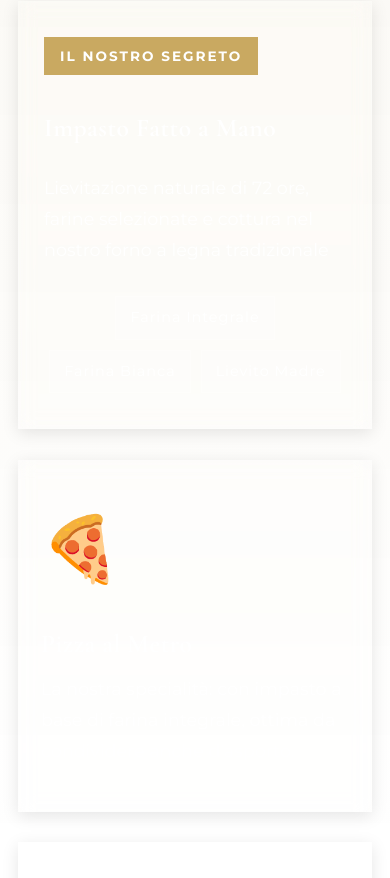
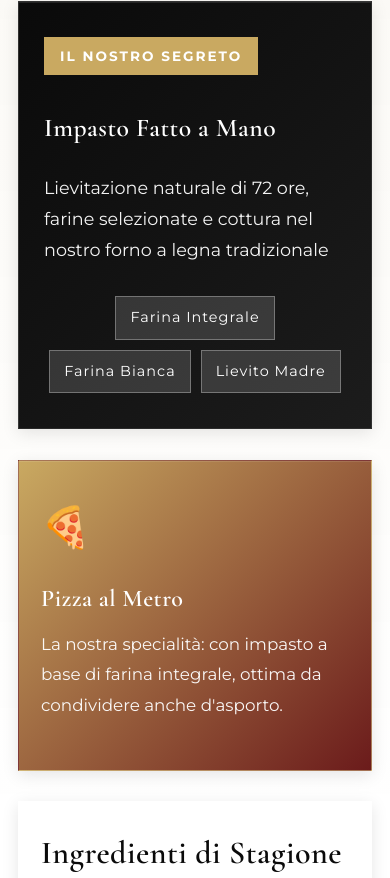
Before and after one commit to AyoubMahfoud/pizzeriacentro, a React (Vite) app: page / in a window 390 px wide. Shown: the part 4809-5687 px from the top of the page. Built offline with nearby package versions, Linux system fonts and the light colour scheme; a web font is replaced by a local one.

Commit message:
Fix mobile visibility - force display and colors for large-box and medium-box content on small devices with !important rules

```diff
--- a/src/modern-structure.css
+++ b/src/modern-structure.css
@@ -2342,32 +2342,51 @@
 
   .large-box {
     padding: 35px 25px;
-  }
-
-  .box-content {
+    background: linear-gradient(135deg, var(--rich-black), var(--charcoal)) !important;
+    color: white !important;
+  }
+
+  .large-box .box-content {
     width: 100%;
-    display: flex;
+    display: flex !important;
     flex-direction: column;
     gap: 15px;
-  }
-
-  .box-title {
+    visibility: visible !important;
+    opacity: 1 !important;
+  }
+
+  .large-box .box-title {
     font-size: 1.6rem;
     margin-bottom: 12px;
     line-height: 1.4;
-  }
-
-  .box-description {
+    color: white !important;
+    visibility: visible !important;
+  }
+
+  .large-box .box-description {
     font-size: 1.1rem;
     line-height: 1.75;
     margin-bottom: 15px;
-  }
-
-  .box-badge {
+    color: white !important;
+    opacity: 0.95 !important;
+    visibility: visible !important;
+  }
+
+  .large-box .box-badge {
     font-size: 0.85rem;
     padding: 7px 16px;
-    display: inline-block;
+    display: inline-block !important;
     width: fit-content;
+    background: var(--luxury-gold) !important;
+    color: white !important;
+    visibility: visible !important;
+  }
+
+  .large-box .feature-tag {
+    background: rgba(255, 255, 255, 0.15) !important;
+    color: white !important;
+    border-color: rgba(255, 255, 255, 0.3) !important;
+    visibility: visible !important;
   }
 
   .box-features {
@@ -2384,6 +2403,33 @@
   .feature-highlight {
     font-size: 0.9rem;
     padding: 7px 16px;
+  }
+
+  /* Medium Box (Pizza al Metro) */
+  .medium-box.gold-box {
+    background: var(--gradient-luxury) !important;
+    color: white !important;
+    padding: 30px 22px;
+  }
+
+  .medium-box.gold-box .box-title {
+    font-size: 1.5rem !important;
+    color: white !important;
+    visibility: visible !important;
+  }
+
+  .medium-box.gold-box .box-description {
+    font-size: 1.05rem !important;
+    color: white !important;
+    visibility: visible !important;
+    opacity: 0.95 !important;
+  }
+
+  .medium-box.gold-box .box-icon {
+    color: white !important;
+    visibility: visible !important;
+    opacity: 1 !important;
+    font-size: 2.5rem;
   }
 
   .pizza-varieties {
@@ -2792,28 +2838,65 @@
 
   .large-box {
     padding: 32px 22px;
-  }
-
-  .box-content {
+    background: linear-gradient(135deg, var(--rich-black), var(--charcoal)) !important;
+    color: white !important;
+  }
+
+  .large-box .box-content {
     width: 100%;
     gap: 12px;
-  }
-
-  .box-title {
+    display: flex !important;
+    flex-direction: column;
+    visibility: visible !important;
+    opacity: 1 !important;
+  }
+
+  .large-box .box-title {
     font-size: 1.4rem;
     line-height: 1.45;
     margin-bottom: 10px;
-  }
-
-  .box-description {
+    color: white !important;
+    visibility: visible !important;
+  }
+
+  .large-box .box-description {
     font-size: 1.05rem;
     line-height: 1.75;
     margin-bottom: 12px;
-  }
-
-  .box-badge {
+    color: white !important;
+    opacity: 0.95 !important;
+    visibility: visible !important;
+  }
+
+  .large-box .box-badge {
     font-size: 0.8rem;
     padding: 6px 14px;
+    background: var(--luxury-gold) !important;
+    color: white !important;
+    display: inline-block !important;
+    visibility: visible !important;
+  }
+
+  .large-box .feature-tag {
+    background: rgba(255, 255, 255, 0.15) !important;
+    color: white !important;
+    border-color: rgba(255, 255, 255, 0.3) !important;
+    visibility: visible !important;
+  }
+
+  /* Medium Box (Pizza al Metro) */
+  .medium-box.gold-box {
+    background: var(--gradient-luxury) !important;
+    color: white !important;
+    padding: 28px 20px;
+  }
+
+  .medium-box.gold-box .box-title,
+  .medium-box.gold-box .box-description,
+  .medium-box.gold-box .box-icon {
+    color: white !important;
+    visibility: visible !important;
+    opacity: 1 !important;
   }
 
   .box-features {
```
